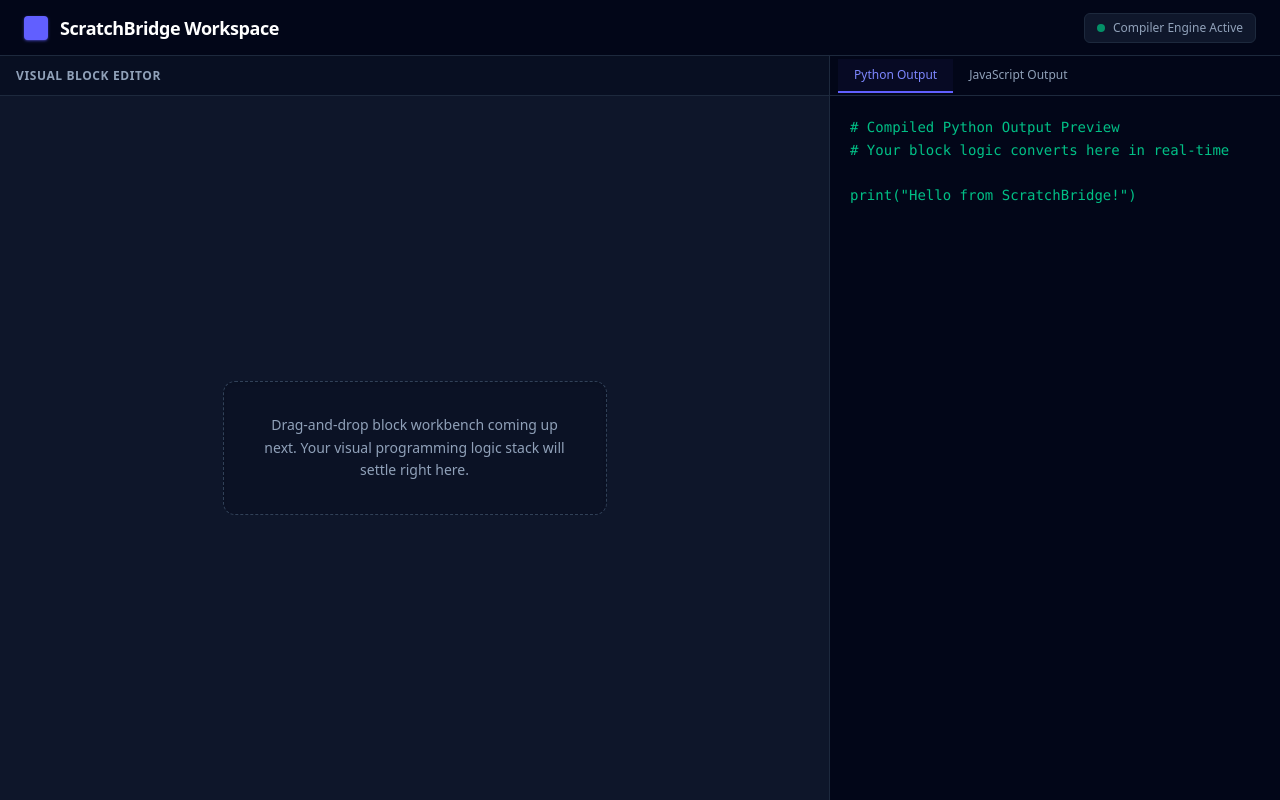
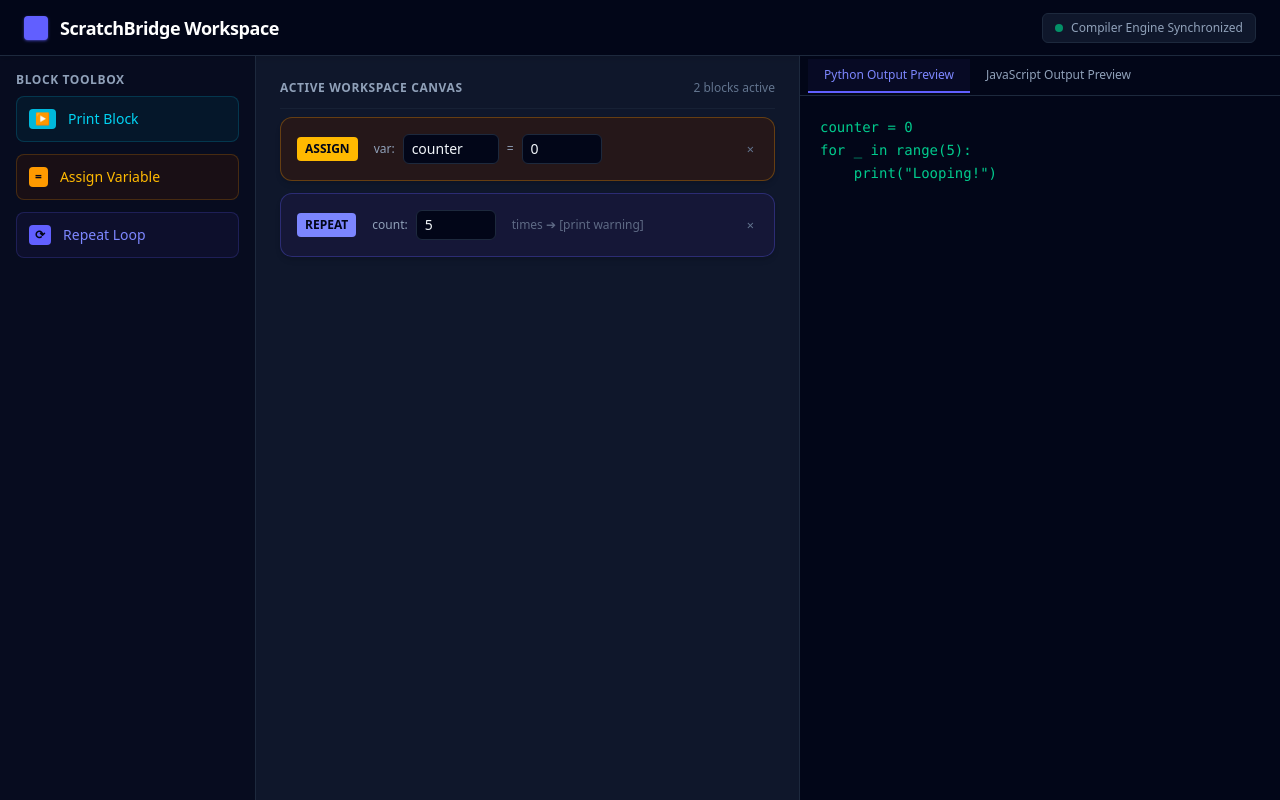
Before and after one commit to Dev-muse/scratchbridge, a Next.js app: page / in a window 1280 px wide. Built offline with nearby package versions, Linux system fonts and the light colour scheme.

Commit message:
feat: enhance WorkspacePage with dynamic block editing and real-time code generation for Python and JavaScript

```diff
--- a/src/app/page.tsx
+++ b/src/app/page.tsx
@@ -2,43 +2,261 @@
 "use client";
 
 import { useState } from "react";
+import { ProgramNode, ASTNode } from "../ast/ast-types";
+import { generatePython } from "../codegen/generate-python";
+import { generateJavaScript } from "../codegen/generate-javascript";
+import { validateAST } from "../ast/validate-ast";
+
+// Define a simplified UI state model for editing blocks easily
+interface UIBlock {
+  id: string;
+  type: "print" | "assign" | "repeat" | "while";
+  stringParam?: string; // Used for variable names or text
+  numParam?: number;    // Used for counts or numeric values
+  valueType?: "string" | "number";
+}
 
 export default function WorkspacePage() {
   const [activeTab, setActiveTab] = useState<"python" | "javascript">("python");
+  const [blocks, setBlocks] = useState<UIBlock[]>([
+    { id: "init-1", type: "assign", stringParam: "counter", numParam: 0, valueType: "number" },
+    { id: "init-2", type: "repeat", numParam: 5 }
+  ]);
+
+ // --- DERIVED STATE (Synchronized dynamically on every render pass) ---
+  const astBody: ASTNode[] = blocks.map((b) => {
+    switch (b.type) {
+      case "print":
+        return {
+          type: "print",
+          value: { type: "literal", value: b.stringParam !== undefined ? b.stringParam : "Hello!" }
+        };
+
+      case "assign":
+        return {
+          type: "assign",
+          name: b.stringParam && b.stringParam.trim() !== "" ? b.stringParam : "variableName",
+          value: { type: "literal", value: b.numParam ?? 0 }
+        };
+
+      case "repeat":
+        return {
+          type: "repeat",
+          count: { type: "literal", value: b.numParam ?? 1 },
+          // Instead of hardcoding "Looping!", we can dynamically render what the user expects
+          body: [{ type: "print", value: { type: "literal", value: "Looping!" } }]
+        };
+
+      case "while":
+        return {
+          type: "while",
+          condition: { type: "literal", value: true },
+          body: []
+        };
+
+      default:
+        // Fallback safety catch
+        return {
+          type: "print",
+          value: { type: "literal", value: "" }
+        };
+    }
+  });
+
+  const program: ProgramNode = { type: "program", body: astBody };
+
+  // Calculate semantic validations, Python, and JavaScript output instantly
+  const errors = validateAST(program);
+  const pythonCode = generatePython(program);
+  const jsCode = generateJavaScript(program);
+  // --------------------------------------------
+
+  // Toolbox actions
+  const addBlock = (type: UIBlock["type"]) => {
+    const newBlock: UIBlock = {
+      id: `block-${Date.now()}`,
+      type,
+      stringParam: type === "print" ? "Hello World!" : type === "assign" ? "variableName" : undefined,
+      numParam: type === "assign" ? 10 : type === "repeat" ? 3 : undefined
+    };
+    setBlocks([...blocks, newBlock]);
+  };
+
+  const updateBlock = (id: string, updatedFields: Partial<UIBlock>) => {
+    setBlocks(blocks.map((b) => (b.id === id ? { ...b, ...updatedFields } : b)));
+  };
+
+  const deleteBlock = (id: string) => {
+    setBlocks(blocks.filter((b) => b.id !== id));
+  };
 
   return (
     <div className="flex h-screen w-screen flex-col bg-slate-900 text-slate-100 overflow-hidden font-sans">
-      {/* Top Application Header Banner */}
+      {/* Top Application Header */}
       <header className="flex h-14 items-center justify-between border-b border-slate-800 bg-slate-950 px-6 shadow-md">
         <div className="flex items-center space-x-3">
           <div className="h-6 w-6 rounded bg-indigo-500 shadow-sm shadow-indigo-500/50" />
           <h1 className="text-lg font-bold tracking-tight text-white">ScratchBridge Workspace</h1>
         </div>
-        <div className="flex items-center space-x-2 text-xs text-slate-400 bg-slate-900 px-3 py-1.5 rounded-md border border-slate-800">
-          <span className="h-2 w-2 rounded-full bg-emerald-500 animate-pulse" />
-          <span>Compiler Engine Active</span>
+
+        {/* Error / Status Indicator */}
+        <div className="flex items-center space-x-2 text-xs bg-slate-900 px-3 py-1.5 rounded-md border border-slate-800">
+          {errors.length > 0 ? (
+            <>
+              <span className="h-2 w-2 rounded-full bg-rose-500 animate-ping" />
+              <span className="text-rose-400 font-medium">{errors.length} Analysis Errors Detected</span>
+            </>
+          ) : (
+            <>
+              <span className="h-2 w-2 rounded-full bg-emerald-500 animate-pulse" />
+              <span className="text-slate-400">Compiler Engine Synchronized</span>
+            </>
+          )}
         </div>
       </header>
 
-      {/* Split Double View Pane Layout */}
+      {/* Main Interactive Editor Workspace */}
       <main className="flex flex-1 overflow-hidden">
-        {/* Left Side View Pane: Visual Scratch Block Editor Space */}
-        <section className="flex flex-1 flex-col bg-slate-900/50 relative border-r border-slate-800">
-          <div className="flex h-10 items-center justify-between border-b border-slate-800 bg-slate-950/40 px-4">
-            <span className="text-xs font-semibold tracking-wider uppercase text-slate-400">Visual Block Editor</span>
+
+        {/* Leftmost Sticky Block Toolbox Tray */}
+        <aside className="w-64 border-r border-slate-800 bg-slate-950/60 p-4 flex flex-col space-y-3">
+          <h2 className="text-xs font-semibold uppercase tracking-wider text-slate-400 mb-2">Block Toolbox</h2>
+
+          <button
+            onClick={() => addBlock("print")}
+            className="flex items-center space-x-3 w-full p-3 rounded-lg border border-cyan-500/20 bg-cyan-950/30 text-cyan-400 text-sm font-medium hover:bg-cyan-500/10 cursor-pointer text-left transition"
+          >
+            <span className="bg-cyan-500 text-slate-950 px-1.5 py-0.5 rounded text-xs font-bold">▶</span>
+            <span>Print Block</span>
+          </button>
+
+          <button
+            onClick={() => addBlock("assign")}
+            className="flex items-center space-x-3 w-full p-3 rounded-lg border border-amber-500/20 bg-amber-950/30 text-amber-400 text-sm font-medium hover:bg-amber-500/10 cursor-pointer text-left transition"
+          >
+            <span className="bg-amber-500 text-slate-950 px-1.5 py-0.5 rounded text-xs font-bold">=</span>
+            <span>Assign Variable</span>
+          </button>
+
+          <button
+            onClick={() => addBlock("repeat")}
+            className="flex items-center space-x-3 w-full p-3 rounded-lg border border-indigo-500/20 bg-indigo-950/30 text-indigo-400 text-sm font-medium hover:bg-indigo-500/10 cursor-pointer text-left transition"
+          >
+            <span className="bg-indigo-500 text-slate-950 px-1.5 py-0.5 rounded text-xs font-bold">⟳</span>
+            <span>Repeat Loop</span>
+          </button>
+        </aside>
+
+        {/* Middle Canvas: Active Block Construction Workspace */}
+        <section className="flex flex-1 flex-col bg-slate-900/40 relative overflow-y-auto border-r border-slate-800 p-6 space-y-4">
+          <div className="flex items-center justify-between border-b border-slate-800/60 pb-3 mb-2">
+            <span className="text-xs font-semibold tracking-wider uppercase text-slate-400">Active Workspace Canvas</span>
+            <span className="text-xs text-slate-500">{blocks.length} blocks active</span>
           </div>
-          <div className="flex flex-1 items-center justify-center p-8">
-            <div className="rounded-xl border border-dashed border-slate-700 bg-slate-950/20 p-8 text-center max-w-sm shadow-inner">
-              <p className="text-sm text-slate-400 leading-relaxed">
-                Drag-and-drop block workbench coming up next. Your visual programming logic stack will settle right here.
-              </p>
+
+          {blocks.length === 0 ? (
+            <div className="flex flex-1 items-center justify-center">
+              <div className="rounded-xl border border-dashed border-slate-700 bg-slate-950/10 p-8 text-center max-w-sm">
+                <p className="text-sm text-slate-400 leading-relaxed">
+                  Your canvas is completely blank! Click any block archetype on the left sidebar tray to load it into your editor stack.
+                </p>
+              </div>
             </div>
-          </div>
+          ) : (
+            <div className="space-y-3 max-w-xl">
+              {blocks.map((block) => (
+                <div
+                  key={block.id}
+                  className={`flex items-center justify-between p-4 rounded-xl shadow-md border transition duration-150 ${
+                    block.type === "print" ? "bg-cyan-950/40 border-cyan-500/30" :
+                    block.type === "assign" ? "bg-amber-950/40 border-amber-500/30" :
+                    "bg-indigo-950/40 border-indigo-500/30"
+                  }`}
+                >
+                  <div className="flex items-center space-x-4 flex-1">
+                    <span className={`text-xs font-bold px-2 py-1 rounded text-slate-950 uppercase ${
+                      block.type === "print" ? "bg-cyan-400" :
+                      block.type === "assign" ? "bg-amber-400" : "bg-indigo-400"
+                    }`}>
+                      {block.type}
+                    </span>
+
+                    <div className="flex items-center space-x-2 flex-1">
+                      {block.type === "print" && (
+                        <>
+                          <span className="text-xs text-slate-400 font-medium">text:</span>
+                          <input
+                            type="text"
+                            value={block.stringParam || ""}
+                            onChange={(e) => updateBlock(block.id, { stringParam: e.target.value })}
+                            className="bg-slate-950 text-slate-100 text-sm px-2.5 py-1 rounded-md border border-slate-800 focus:outline-none focus:border-cyan-400 w-full max-w-xs"
+                          />
+                        </>
+                      )}
+
+                      {block.type === "assign" && (
+                        <>
+                          <span className="text-xs text-slate-400 font-medium">var:</span>
+                          <input
+                            type="text"
+                            value={block.stringParam || ""}
+                            onChange={(e) => updateBlock(block.id, { stringParam: e.target.value })}
+                            className="bg-slate-950 text-slate-100 text-sm px-2 py-1 rounded-md border border-slate-800 focus:outline-none focus:border-amber-400 w-24"
+                          />
+                          <span className="text-xs text-slate-400 font-medium">=</span>
+                          <input
+                            type="number"
+                            value={block.numParam ?? ""}
+                            onChange={(e) => updateBlock(block.id, { numParam: parseInt(e.target.value) || 0 })}
+                            className="bg-slate-950 text-slate-100 text-sm px-2 py-1 rounded-md border border-slate-800 focus:outline-none focus:border-amber-400 w-20"
+                          />
+                        </>
+                      )}
+
+                      {block.type === "repeat" && (
+                        <>
+                          <span className="text-xs text-slate-400 font-medium">count:</span>
+                          <input
+                            type="number"
+                            value={block.numParam ?? ""}
+                            onChange={(e) => updateBlock(block.id, { numParam: parseInt(e.target.value) })}
+                            className="bg-slate-950 text-slate-100 text-sm px-2 py-1 rounded-md border border-slate-800 focus:outline-none focus:border-indigo-400 w-20"
+                          />
+                          <span className="text-xs text-slate-400/60 font-medium ml-2">times ➔ [print warning]</span>
+                        </>
+                      )}
+                    </div>
+                  </div>
+
+                  <button
+                    onClick={() => deleteBlock(block.id)}
+                    className="text-slate-500 hover:text-rose-400 text-xs p-1 cursor-pointer transition font-mono ml-4"
+                  >
+                    ✕
+                  </button>
+                </div>
+              ))}
+            </div>
+          )}
+
+          {/* Validation Warnings Feedback Tray */}
+          {errors.length > 0 && (
+            <div className="absolute bottom-4 left-6 right-6 bg-rose-950/80 border border-rose-500/30 p-4 rounded-xl shadow-lg backdrop-blur-sm">
+              <h4 className="text-xs font-bold uppercase tracking-wider text-rose-400 mb-1.5">Compilation Intercept Warnings</h4>
+              <ul className="space-y-1">
+                {errors.map((err, idx) => (
+                  <li key={idx} className="text-xs text-rose-200/90 font-mono flex items-center space-x-2">
+                    <span>•</span>
+                    <span>{err.message}</span>
+                  </li>
+                ))}
+              </ul>
+            </div>
+          )}
         </section>
 
-        {/* Right Side View Pane: Target Code Compilation Output Preview */}
-        <section className="flex w-[450px] min-w-[350px] flex-col bg-slate-950">
-          {/* Code Tabs Header Section */}
+        {/* Right Side View Pane */}
+        <section className="flex w-[480px] min-w-[380px] flex-col bg-slate-950">
           <div className="flex h-10 items-center border-b border-slate-800 bg-slate-950 px-2">
             <button
               onClick={() => setActiveTab("python")}
@@ -48,7 +266,7 @@ export default function WorkspacePage() {
                   : "border-transparent text-slate-400 hover:text-slate-200"
               }`}
             >
-              Python Output
+              Python Output Preview
             </button>
             <button
               onClick={() => setActiveTab("javascript")}
@@ -58,20 +276,15 @@ export default function WorkspacePage() {
                   : "border-transparent text-slate-400 hover:text-slate-200"
               }`}
             >
-              JavaScript Output
+              JavaScript Output Preview
             </button>
           </div>
 
-          {/* Compilation Text Output Panel */}
-          <div className="flex-1 overflow-auto p-5 font-mono text-sm leading-relaxed bg-slate-950 text-indigo-200 selection:bg-indigo-500/30">
+          <div className="flex-1 overflow-auto p-5 font-mono text-sm leading-relaxed bg-slate-950 selection:bg-indigo-500/30">
             {activeTab === "python" ? (
-              <pre className="text-emerald-400/90">
-                {`# Compiled Python Output Preview\n# Your block logic converts here in real-time\n\nprint("Hello from ScratchBridge!")`}
-              </pre>
+              <pre className="text-emerald-400/95">{pythonCode || "# No execution nodes active"}</pre>
             ) : (
-              <pre className="text-amber-400/90">
-                {`// Compiled JavaScript Output Preview\n// Your block logic converts here in real-time\n\nconsole.log("Hello from ScratchBridge!");`}
-              </pre>
+              <pre className="text-amber-400/95">{jsCode || "// No execution nodes active"}</pre>
             )}
           </div>
         </section>
```
Also changed, not shown: src/codegen/generate-javascript.ts (+16 -8 lines), 1 other file (tests, documents, lock files or other folders).
